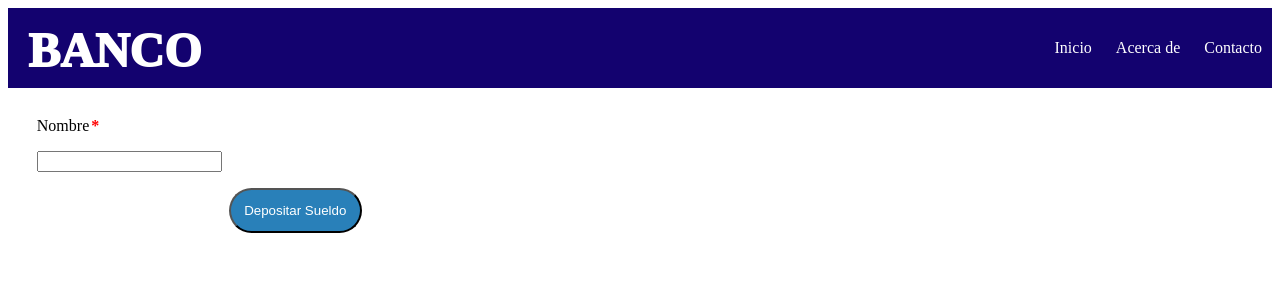
After one commit to mateobelloso/homebankingPHP, a PHP site: page /Views/Administrador/depositarSueldo.php in a window 1280 px wide. The commit adds this page. Shown: the top 300 px of the page. Run offline with PHP 8.4, Linux system fonts and the light colour scheme.

Commit message:
Agregado archivos-Admin

```diff
--- a/Views/Administrador/altaCliente.php
+++ b/Views/Administrador/altaCliente.php
@@ -170,13 +170,15 @@ function chequeoAltaCliente()
 
 			<li><label for="clave" class="is-required">Clave<li></label><li><input type="password" id="clave_cliente" name="clave_cliente"></li></li>
 
-
+			<!--Error de nombre de usuario invalido -->
 			<li id="error-nombre-usuario-invalido" style="display: none;"><div class="error-mensajeError"><p>Error en el formato de nombre de usuario</p></div></li>
 
+			<!--Error de DNI invalido -->
 			<li id="error-dni-invalido" style="display: none;"><div class="error-mensajeError"><p>El DNI Ingresado es invalido</p></div></li>
 
+			<!--Error en el formato de la contraseña -->
 			<li id="error-clave-erronea" style="display: none;"><div class="error-mensajeError"><p>La contraseña no cumple con el formato de contener por lo menos 1 letra mayuscula, 1 letra minuscula y 1 numero o caracter especial</p></div></li>
-
+			<!--Error generico de algun campo erroneo -->
 			<li id="error-generico" style="display: none;"><div class="error-mensajeError"><p>Corregir los campos erroneos antes de reenviar el formulario</p></div></li>
 
 				<!-- Imprimir mensaje de error de la verificacion del alta cliente por PHP-->
--- /dev/null
+++ b/Views/Administrador/depositarSueldo.php
@@ -0,0 +1,103 @@
+<?php require_once($_SERVER['DOCUMENT_ROOT']."/hb/Views/header.php"); ?> <!--Se llama al header -->
+<style>
+
+	/*Estitica del formulario*/
+	form {
+		margin: 0;
+		width: 30vw;
+		padding: 1em;
+		margin-left: 1vw;
+		margin-top: 1vw;
+	}
+	/*Estitica del boton de cambiar contraseña*/
+	button {
+		border-radius: 50px;
+		background-color: #2980B9;
+		color: white;
+		padding: 1em;
+		margin-left: 15vw;
+	}
+
+	ul {
+		list-style: none;
+		padding: 0;
+		margin: 0;
+	}
+
+	form li + li {
+		margin-top: 1em;
+	}
+	/*Ordenacion del formulario */
+	label {
+		display: inline-block;
+		width: 180px;
+		text-align: left;
+	}
+	/*Estilo ROJO para el campo INCORRECTO, si ingresan algun valor*/
+	.error-border {
+		background-color: #F86157;
+		border-color: #900;
+	}
+	/*Estilo VERDE para campo CORRECTO, si ingresan algun valor*/
+	.correcto-border {
+		background-color: #5CF06C;
+		border-color: #00A411;
+	}
+	/*Estilo ROJO para campo INCORRECTO,
+	"Las contraseñas no son iguales o no cumplen con el formato de contener por lo menos 1 letra mayuscula, 1 letra minuscula y 1 numero o caracter especial"*/
+	.error-mensajeError {
+		color: black;
+		background-color: #FDD;
+		font-size: 12px;
+		padding: 0;
+		border: 3px solid red;
+		width: 90%;
+	}
+	.is-required:after {
+ 	 content: '*';
+ 	 margin-left: 2px;
+	  color: red;
+ 	 font-weight: bold;
+	}
+
+</style>
+<script>
+		function chequeoDepositoSueldo()
+		{
+
+
+		}
+
+
+</script>
+
+
+
+	<form name="formulario" action="/hb/Controllers/administrador_controller.php" method="post" onsubmit="return chequeoDepositoSueldo()">
+		<!--Return Chequeo: Llama a la funcion chequeo que verifica las validaciones necesarias para enviar el forumalario al cliente controller -->
+		<input type="hidden" name="action" value="alta_cliente">
+		<ul>
+			<li><label for="monto" class="is-required">Nombre</label><li><input type="text" id="monto" name="monto"></li></li>
+
+
+			<!--Error de nombre de usuario invalido -->
+			<li id="error-monto-invalido" style="display: none;"><div class="error-mensajeError"><p>Error en monto ingresado</p></div></li>
+
+				<!-- Imprimir mensaje de error de la verificacion del alta cliente por PHP-->
+			<?php if(isset($_SESSION['error-monto-php'])) {
+			?>
+
+					<li>
+					<div class="error-mensajeError">
+					<?php
+				 		echo $_SESSION['error-alta-cliente'];
+				 		unset($_SESSION['error-alta-cliente']);
+				 	?>
+				 	</div>
+					</li>
+
+					<?php }?>
+
+			<li><button type="submit" class="submit">Depositar Sueldo</button></li>
+		</ul>
+	</form>
```
Also changed, not shown: Models/Cuentas.php (added, +34 -0 lines), Views/Administrador/altaCuenta.php (added).
